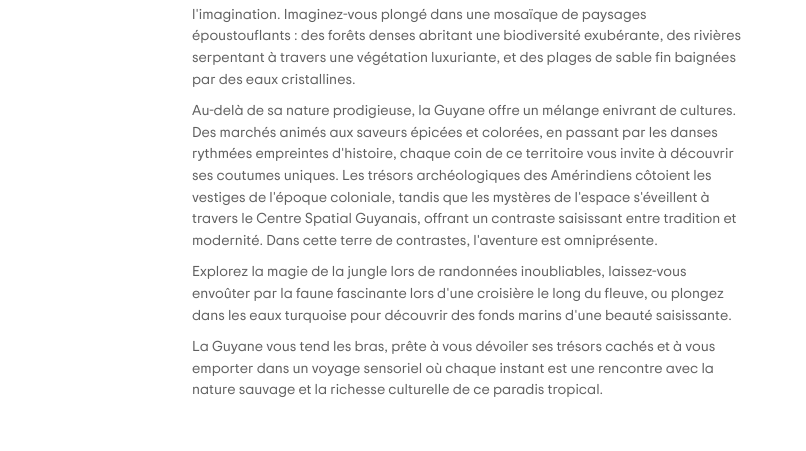
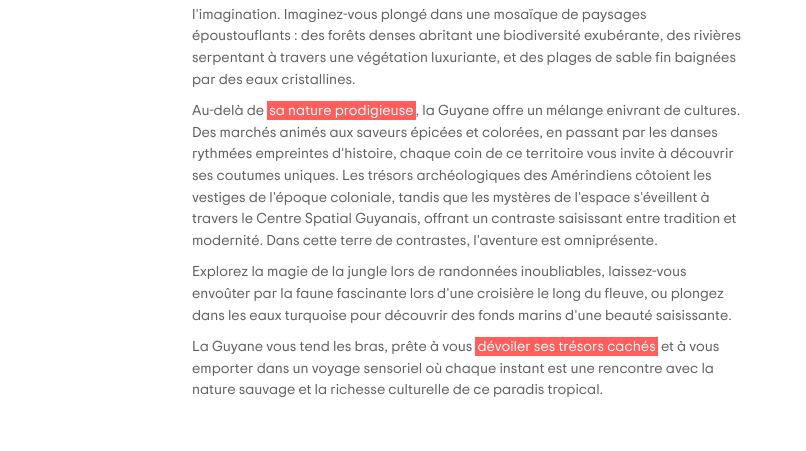
Before and after one commit to jonathanValere/tripadvisor-replique, a plain HTML site: page index.html in a window 1280 px wide. Shown: the part 860-1311 px from the top of the page, 0-806 px from the left. Drawn offline with Linux system fonts and the light colour scheme.

Commit message:
Ajout balise mark et son style

```diff
--- a/assets/css/style.css
+++ b/assets/css/style.css
@@ -32,6 +32,12 @@ h2 {
 ::selection {
   background-color: #ff5e5d;
   color: #fff;
+}
+
+mark {
+  background-color: #ff5e5d;
+  color: #fff;
+  padding: 2px;
 }
 
 footer {
--- a/index.html
+++ b/index.html
@@ -30,7 +30,10 @@
           >
           dans le cadre de ma formation
           <b>Concepteur d'applications web & mobile</b> chez
-          <b><a href="https://www.lereacteur.io/">Le Reacteur</a></b
+          <b
+            ><a href="https://www.lereacteur.io/" target="_blank"
+              >Le Reacteur</a
+            ></b
           >.
         </p>
       </div>
@@ -135,9 +138,9 @@
               eaux cristallines.
             </p>
             <p>
-              Au-delà de sa nature prodigieuse, la Guyane offre un mélange
-              enivrant de cultures. Des marchés animés aux saveurs épicées et
-              colorées, en passant par les danses rythmées empreintes
+              Au-delà de <mark>sa nature prodigieuse</mark>, la Guyane offre un
+              mélange enivrant de cultures. Des marchés animés aux saveurs
+              épicées et colorées, en passant par les danses rythmées empreintes
               d'histoire, chaque coin de ce territoire vous invite à découvrir
               ses coutumes uniques. Les trésors archéologiques des Amérindiens
               côtoient les vestiges de l'époque coloniale, tandis que les
@@ -153,10 +156,10 @@
               découvrir des fonds marins d'une beauté saisissante.
             </p>
             <p>
-              La Guyane vous tend les bras, prête à vous dévoiler ses trésors
-              cachés et à vous emporter dans un voyage sensoriel où chaque
-              instant est une rencontre avec la nature sauvage et la richesse
-              culturelle de ce paradis tropical.
+              La Guyane vous tend les bras, prête à vous
+              <mark>dévoiler ses trésors cachés</mark> et à vous emporter dans
+              un voyage sensoriel où chaque instant est une rencontre avec la
+              nature sauvage et la richesse culturelle de ce paradis tropical.
             </p>
           </article>
           <!-- MAP PART -->
```
Also changed, not shown: 1 other file.
